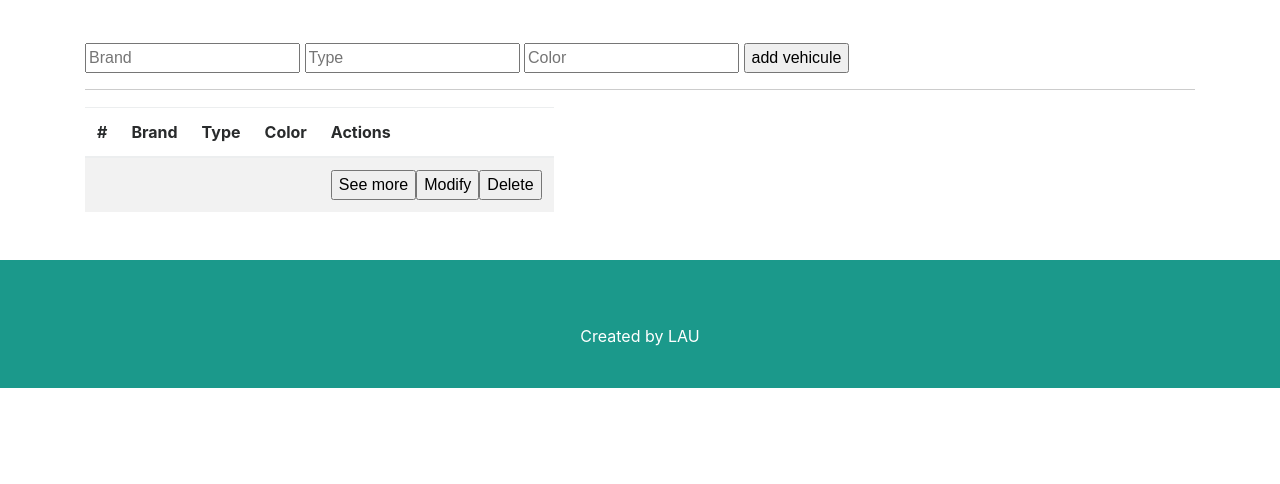
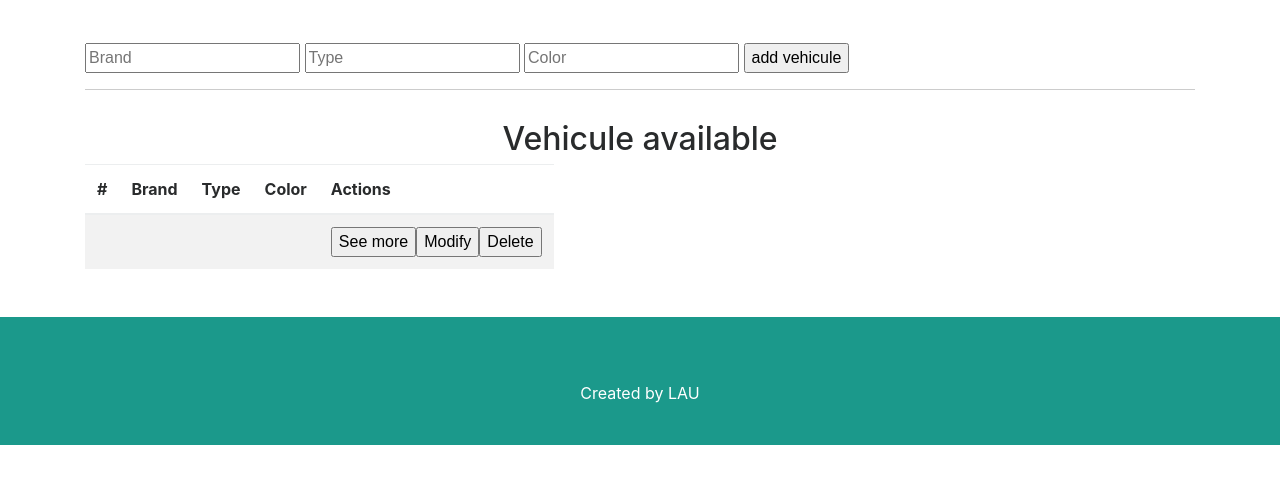
Before and after one commit to Lezzyy/VehiculeHandle, a PHP site: page /views/indexVue.php in a window 1280 px wide. Shown: the part 133-617 px from the top of the page. Run offline with PHP 8.4, Linux system fonts and the light colour scheme; some libraries are stand-ins or nearby versions.

Commit message:
add table title

```diff
--- a/assets/css/main.css
+++ b/assets/css/main.css
@@ -105,6 +105,11 @@ textarea {
 
 footer {
   text-align: center;
+}
+
+/*indexView*/
+.TabList{
+  margin-top: 30px;
 }
 
 
--- a/views/indexVue.php
+++ b/views/indexVue.php
@@ -11,7 +11,8 @@
   <hr>
 </div>
 
-<div class="container">
+<div class="container TabList">
+  <h2 class="text-center">Vehicule available</h2>
 <table class="table table-striped table-responsive text-center">
   <thead>
     <tr>
```
